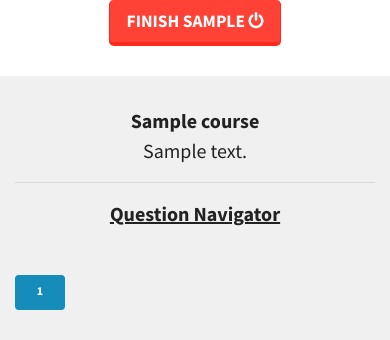
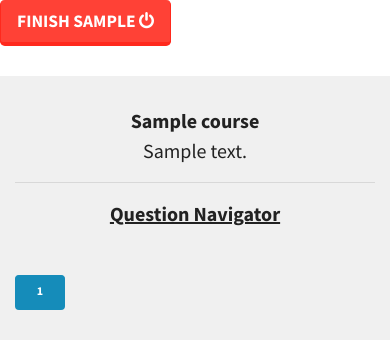
Before and after one commit to vishaalsin/letsprepare, a Django app: template yaksh/templates/exam.html in a window 390 px wide. Shown: the part 108-448 px from the top of the page. Run offline with Django 3.2, Linux system fonts and the light colour scheme; the template is opened without the code that fills it: most values are stand-ins (such as "Sample title", 1, 10 or a date in 2020); parts of the project's set-up code (start-up, migrations or seed data) failed here and were passed over; some libraries are stand-ins or nearby versions.

Commit message:
revert fix timer

```diff
--- a/yaksh/templates/exam.html
+++ b/yaksh/templates/exam.html
@@ -19,12 +19,10 @@
 {% endblock %}
 {% block content %}
 <div class="row">
-        <div class="col-md-6"><center>
+        <div class="col-md-4">
           <span class="time-div nav-item" id="time_left"></span>
-          </center>
         </div>
-        <div class="col-md-6">
-          <center>
+        <div class="col-md-7">
           <form id="logout" action="{% url 'yaksh:quit_quiz' paper.attempt_number module.id paper.question_paper.id course.id %}" method="post" class="ml-auto">
             {% csrf_token %}
             <span class="nav-item"><button class="btn btn-danger btn-lg" type="submit" name="quit">
@@ -35,7 +33,6 @@
               {% endif %}
             <i class="fa fa-power-off"></i></button></span>
           </form>
-            </center>
         </div>
       </div>
 <div class="container-fluid">
```
